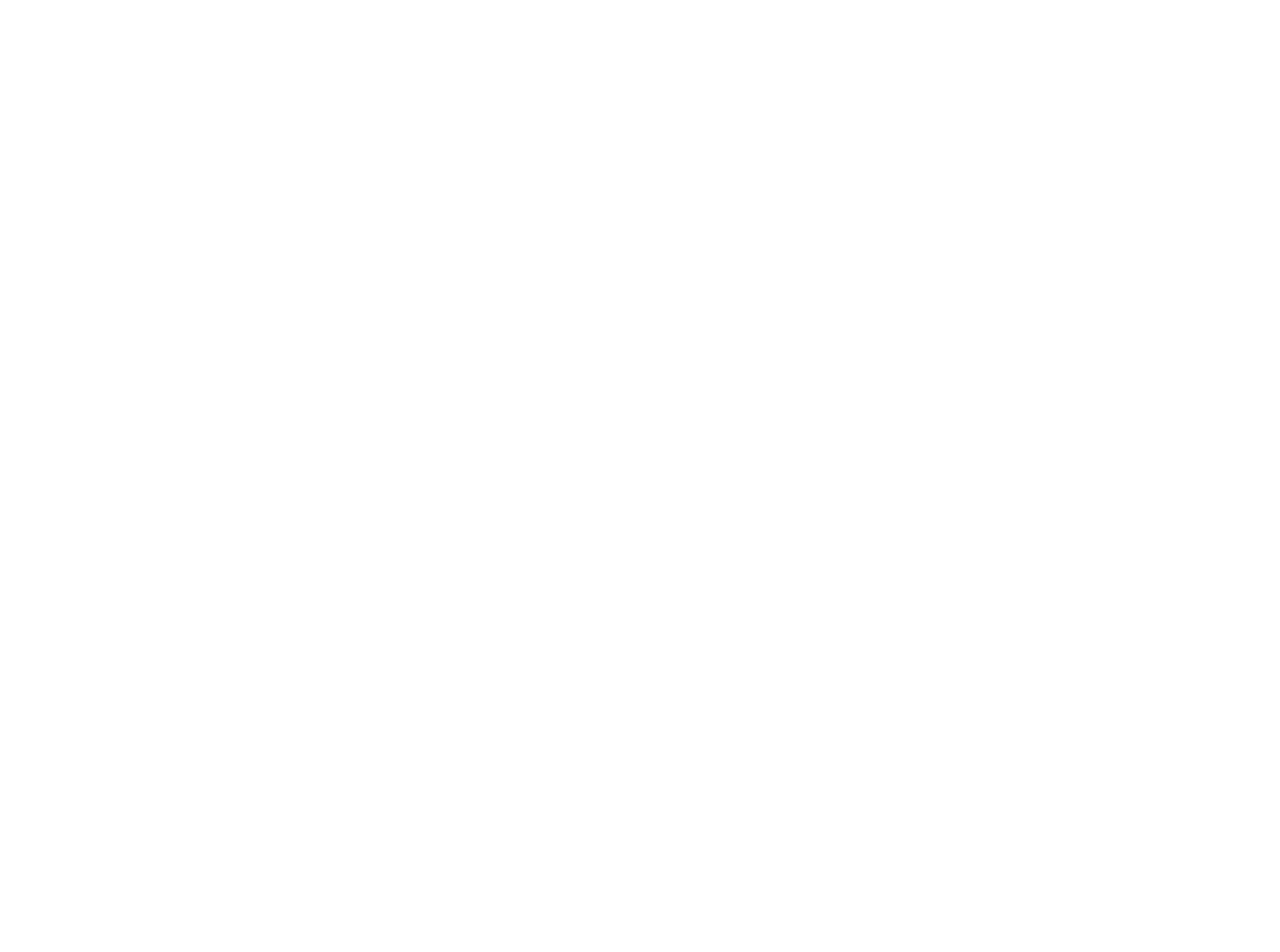
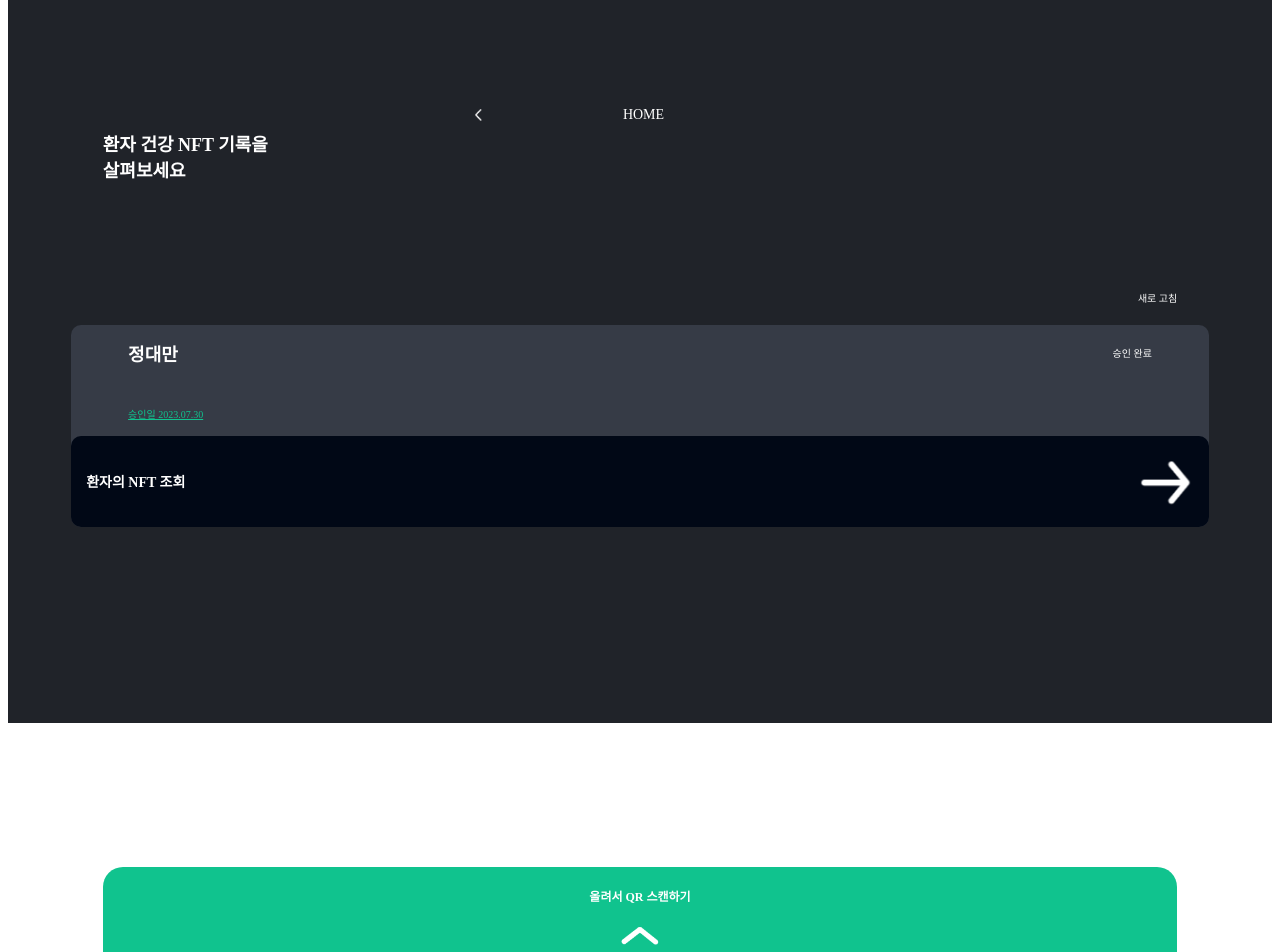
Before and after one commit to binys21/11th-Hackerthon-2023, a React (Create React App) app in the folder ftest/: page /viewnft in a window 1280 px wide. Before the commit this address had no page. Shown: the part 85-1037 px from the top of the page. Before the commit the page ends 800 px from the top, so only its background shows below. Built offline with nearby package versions, Linux system fonts and the light colour scheme.

Commit message:
의사 메인플로우 완료

```diff
--- a/ftest/src/App.js
+++ b/ftest/src/App.js
@@ -14,6 +14,8 @@
 import MyNFT from "./pages/Patient/MyNFT";
 
 import DoctorHome from "./pages/Doctor/DoctorHome";
+import DoctorNft from "./pages/Doctor/DoctorNft";
+import ViewNft from "./pages/Doctor/ViewNft";
 
 import MyNFTcleared from "./pages/Patient/MyNFTcleared";
 import HistoryDetail from "./pages/Patient/HistoryDetail";
@@ -21,10 +23,10 @@
 import CategoryPage from "./pages/common/CategoryPage";
 import SurgeryDetail from "./pages/Patient/SurgeryDetail";
 import NftRenewalPage from "./pages/common/NftRenewalPage";
-import MediInfoPage from './pages/Patient/MediInfoPage';
-import DocterMediInfo from './pages/Doctor/DocterMediInfo';
+import MediInfoPage from "./pages/Patient/MediInfoPage";
+import DocterMediInfo from "./pages/Doctor/DocterMediInfo";
 import AgreePop from "./components/NFT_comp/AgreeNft";
-import DocterCategory from './pages/Doctor/DocterCategory';
+import DocterCategory from "./pages/Doctor/DocterCategory";
 
 function App() {
     return (
@@ -41,6 +43,8 @@
                     <Route path="/home" element={<HomePage />} />
 
                     <Route path="/doctorhome" element={<DoctorHome />} />
+                    <Route path="/doctornft" element={<DoctorNft />} />
+                    <Route path="/viewnft" element={<ViewNft />} />
 
                     <Route path="/mynft" element={<MyNFT />} />
                     <Route path="/mynftcleared" element={<MyNFTcleared />} />
@@ -49,10 +53,16 @@
                     <Route path="/category" element={<CategoryPage />} />
                     <Route path="/surgerydetail" element={<SurgeryDetail />} />
                     <Route path="/nftrenewal" element={<NftRenewalPage />} />
-                    <Route path='/medicalinfo' element={<MediInfoPage/>}/>
+                    <Route path="/medicalinfo" element={<MediInfoPage />} />
 
-                    <Route path='/doctermediinfo' element={<DocterMediInfo/>}/>
-                    <Route path='/doctercategory' element={<DocterCategory/>}/>
+                    <Route
+                        path="/doctermediinfo"
+                        element={<DocterMediInfo />}
+                    />
+                    <Route
+                        path="/doctercategory"
+                        element={<DocterCategory />}
+                    />
                 </Routes>
             </Router>
         </>
--- a/ftest/src/components/Header.js
+++ b/ftest/src/components/Header.js
@@ -22,6 +22,8 @@
 export default Header;
 
 const HeaderWrapper = styled.div`
+    position: absolute;
+    top: 0;
     width: 330px;
     display: flex;
     flex-direction: row;
--- a/ftest/src/components/HeaderWithRef.js
+++ b/ftest/src/components/HeaderWithRef.js
@@ -22,6 +22,8 @@
 export default HeaderWithRef;
 
 const HeaderWrapper = styled.div`
+    position: absolute;
+    top: 0;
     width: 330px;
     display: flex;
     justify-content: space-between;
@@ -36,10 +38,8 @@
         color: white;
         font-weight: 500;
         font-size: 18px;
-
     }
-    .button{
-    background-color:transparent;
-
+    .button {
+        background-color: transparent;
     }
 `;
--- a/ftest/src/components/Login_comp/BfVerify.js
+++ b/ftest/src/components/Login_comp/BfVerify.js
@@ -41,8 +41,8 @@
 
     return (
         <Wrapper>
+            <Header title="회원가입" />
             <BfVerifyContent>
-                <Header></Header>
                 <LogoWrapper>
                     <img src={mainLogo} />
                     <p class="title">국민들의 건강 관리 지키미, 건강지갑</p>
@@ -120,6 +120,7 @@
     }
 `;
 const BfVerifyContent = styled.div`
+    margin-top: 80px;
     height: 100%;
     width: 85%;
     max-width: 300px;
--- a/ftest/src/components/Login_comp/Verifying.js
+++ b/ftest/src/components/Login_comp/Verifying.js
@@ -2,6 +2,7 @@
 import styled from "styled-components";
 import { useNavigate } from "react-router-dom";
 
+import Header from "../Header";
 import mainLogo from "../images_comp/mainLogo.png";
 
 const Verifying = (props) => {
@@ -32,7 +33,8 @@
     return (
         <>
             <Wrapper>
-                <img src={mainLogo} />
+                <Header title="본인인증" />
+                <img class="mainlogo" src={mainLogo} />
                 <Container>
                     <div class="ment">
                         의료인 인증을 위한 간단한
@@ -86,7 +88,7 @@
     align-items: center;
     justify-content: center;
     background: #202329;
-    img {
+    .mainlogo {
         width: 135px;
         align-items: center;
     }
--- a/ftest/src/pages/Doctor/DoctorHome.js
+++ b/ftest/src/pages/Doctor/DoctorHome.js
@@ -17,6 +17,9 @@
     };
 
     const navigate = useNavigate();
+    const refresh = () => {
+        navigate("/viewnft");
+    };
 
     return (
         <>
@@ -32,7 +35,9 @@
                         <br />
                         기록을 불러오지 못했어요
                     </div>
-                    <div class="renew_btn">새로 고침</div>
+                    <div onClick={refresh} class="renew_btn">
+                        새로 고침
+                    </div>
                 </Content>
                 <img src={doneAllDoc} />
                 <div class="ment">
--- /dev/null
+++ b/ftest/src/pages/Doctor/DoctorNft.js
@@ -0,0 +1,153 @@
+import React from "react";
+import styled from "styled-components";
+import { useNavigate } from "react-router-dom";
+import HomeHeader from "../../components/homeHeader";
+
+import goArrow2 from "../images/goArrow2.png";
+import greenbox1 from "../images/greenbox1.png";
+import greenbox2 from "../images/greenbox2.png";
+
+const DoctorNft = () => {
+    const navigate = useNavigate();
+
+    const gotoNftRenewal = () => {
+        navigate("/nftrenewal");
+    };
+
+    const gotoMediInfo = () => {
+        navigate("/DocterMediInfo");
+    };
+    const gotoCategory = () => {
+        navigate("/category");
+    };
+
+    return (
+        <>
+            <Wrapper>
+                <HomeHeader />
+                <Content>
+                    <div class="title">
+                        정대만님의 건강 NFT에 <br />
+                        기록된 내용이에요
+                    </div>
+                    <div class="renewal_date">갱신일 2023.07.29</div>
+                    <div onClick={gotoNftRenewal} class="btn_renewal">
+                        NFT 갱신 기록 보러가기
+                    </div>
+                    <CardInfo>
+                        <GreenBox>
+                            <div class="contentTitle">나의 의료 정보</div>
+                            <img src={greenbox1} />
+                        </GreenBox>
+                        <div onClick={gotoMediInfo} class="detailWrapper">
+                            <div class="goDetail">
+                                내용
+                                <br />
+                                보러 가기
+                            </div>
+                            <img src={goArrow2} />
+                        </div>
+                    </CardInfo>
+                    <CardInfo>
+                        <GreenBox>
+                            <div class="contentTitle">나의 진료 정보</div>
+                            <img src={greenbox2} />
+                        </GreenBox>
+                        <div onClick={gotoCategory} class="detailWrapper">
+                            <div class="goDetail">
+                                내용
+                                <br />
+                                보러 가기
+                            </div>
+                            <img src={goArrow2} />
+                        </div>
+                    </CardInfo>
+                </Content>
+            </Wrapper>
+        </>
+    );
+};
+
+export default DoctorNft;
+
+const Wrapper = styled.div`
+    height: 100vh;
+    display: flex;
+    flex-direction: column;
+    align-items: center;
+    justify-content: flex-start;
+    background: #202329;
+`;
+const Content = styled.div`
+    width: 90%;
+    display: flex;
+    flex-direction: column;
+    .title {
+        align-items: flex-start;
+        color: white;
+        font-size: 20px;
+        font-weight: 600;
+        padding: 5% 0;
+        left: 0;
+        margin-bottom: 20px;
+    }
+    .renewal_date {
+        color: white;
+        font-size: 10px;
+        margin-bottom: 10px;
+    }
+    .btn_renewal {
+        color: #aeaeae;
+        font-size: 10px;
+        text-decoration: underline;
+        margin-bottom: 20px;
+    }
+`;
+
+const CardInfo = styled.div`
+    width: 100%;
+    display: flex;
+    align-self: center;
+    flex-direction: row;
+    justify-content: flex-start;
+    border-radius: 10px;
+    background: #363b46;
+    margin: 10px 0;
+    .detailWrapper {
+        display: flex;
+        flex-direction: column;
+        justify-content: center;
+        align-items: center;
+        margin-left: 11px;
+        .goDetail {
+            color: white;
+            font-size: 10px;
+            background-color: #363b46;
+            border-style: none;
+            margin: 10px 0;
+            text-align: center;
+        }
+        img {
+            width: 15px;
+        }
+    }
+`;
+const GreenBox = styled.div`
+    width: 80%;
+    background: #10c38e;
+    border-radius: 10px;
+    align-items: center;
+    .contentTitle {
+        display: flex;
+        color: white;
+        font-size: 14px;
+        font-weight: 600;
+        padding: 7%;
+        justify-self: flex-start;
+    }
+    img {
+        width: 200px;
+        padding: 7% 0 5% 7%;
+        margin-top: 15px;
+    }
+`;
--- /dev/null
+++ b/ftest/src/pages/Doctor/ViewNft.js
@@ -0,0 +1,168 @@
+import React, { useState } from "react";
+import styled from "styled-components";
+import { useNavigate } from "react-router-dom";
+import Header from "../../components/Header";
+import goArrow from "../images/goArrow.png";
+import slideBtn from "../images/slideBtn.png";
+
+const ViewNft = () => {
+    const navigate = useNavigate();
+    const viewNft = () => {
+        navigate("/doctornft");
+    };
+    return (
+        <>
+            <Wrapper>
+                <Header title="HOME" />
+                <Content>
+                    <div class="title">
+                        환자 건강 NFT 기록을
+                        <br />
+                        살펴보세요
+                    </div>
+                    <div class="renew_btn">새로 고침</div>
+                </Content>
+                <Card>
+                    <Line1>
+                        <div class="name">정대만</div>
+                        <div class="complete">승인 완료</div>
+                    </Line1>
+                    <Line2>
+                        <div class="date_renewal">승인일 2023.07.30</div>
+                    </Line2>
+                    <GoMyNft onClick={viewNft}>
+                        <div class="wrap">
+                            <div class="ment_mynft">환자의 NFT 조회</div>
+                        </div>
+                        <img src={goArrow} />
+                    </GoMyNft>
+                </Card>
+                <Container>
+                    <div class="slide">올려서 QR 스캔하기</div>
+                    <div class="slide_btn">
+                        <img src={slideBtn} />
+                    </div>
+                </Container>
+            </Wrapper>
+        </>
+    );
+};
+export default ViewNft;
+
+const Wrapper = styled.div`
+    height: 100vh;
+    display: flex;
+    flex-direction: column;
+    align-items: center;
+    justify-content: flex-start;
+    background: #202329;
+`;
+const Content = styled.div`
+    margin-top: 100px;
+    width: 85%;
+    display: flex;
+    flex-direction: column;
+    .title {
+        align-items: flex-start;
+        color: white;
+        font-size: 18px;
+        font-weight: 600;
+        padding: 10% 0;
+        left: 0;
+    }
+    .renew_btn {
+        color: white;
+        font-size: 10px;
+        align-self: flex-end;
+        margin-bottom: 20px;
+    }
+`;
+const Card = styled.div`
+    width: 90%;
+    display: flex;
+    justify-content: center;
+    flex-direction: column;
+    align-items: center;
+    align-self: center;
+    border-radius: 10px;
+    background: #363b46;
+`;
+const Line1 = styled.div`
+    display: flex;
+    width: 90%;
+    flex-direction: row;
+    justify-content: space-between;
+    align-items: center;
+    padding: 15px 0;
+    .name {
+        color: white;
+        font-size: 18px;
+        font-weight: 600;
+    }
+    .complete {
+        display: flex;
+        justify-content: center;
+        color: white;
+        font-size: 10px;
+    }
+`;
+const Line2 = styled.div`
+    display: flex;
+    width: 90%;
+    flex-direction: row;
+    justify-content: space-between;
+    align-items: center;
+    padding: 15px 0;
+    margin-top: 10px;
+    .date_renewal {
+        color: #10c38e;
+        font-size: 10px;
+        text-decoration: underline;
+    }
+`;
+const GoMyNft = styled.div`
+    width: 100%;
+    display: flex;
+    background: #010816;
+    border-radius: 10px;
+    justify-content: space-between;
+    align-items: center;
+    padding: 15px 0;
+    .wrap {
+        display: flex;
+    }
+    .ment_mynft {
+        color: white;
+        font-size: 14px;
+        font-weight: 600;
+        margin-left: 15px;
+    }
+    img {
+        width: 5%;
+        margin-right: 15px;
+    }
+`;
+const Container = styled.div`
+    width: 85%;
+    height: 100px;
+    bottom: 0;
+    display: flex;
+    flex-direction: column;
+    align-items: center;
+    justify-self: flex-end;
+    background-color: #10c38e;
+    border-style: none;
+    border-radius: 20px 20px 0 0;
+    margin-top: 340px;
+    .slide {
+        color: white;
+        font-size: 12px;
+        margin-top: 20px;
+        margin-bottom: 0;
+        font-weight: 600;
+    }
+    .slide_btn img {
+        width: 40px;
+        margin-top: 20px;
+    }
+`;
```
Also changed, not shown: ftest/src/pages/images/greenbox1.png (added), ftest/src/pages/images/greenbox2.png (added).
